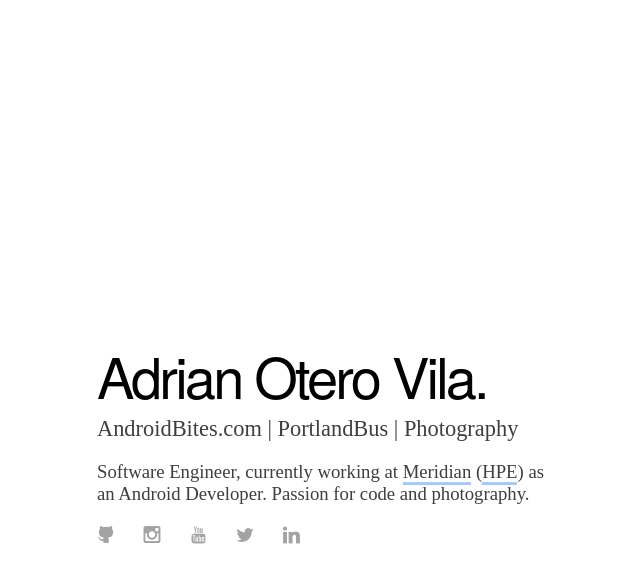
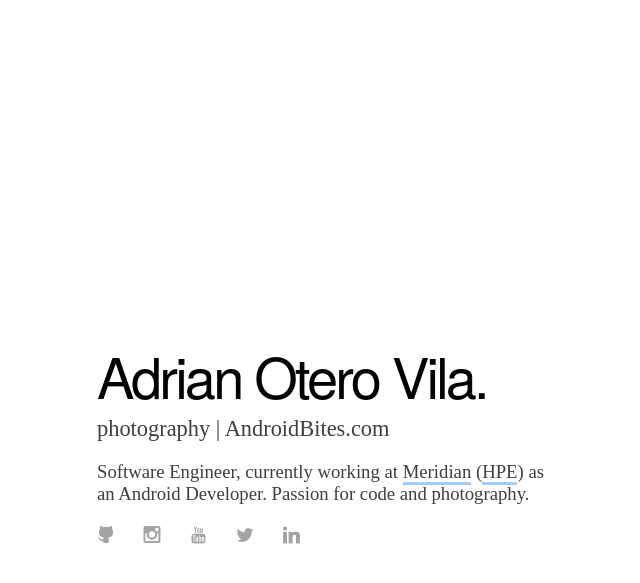
Before and after one commit to aows/aows.github.io, a Jekyll site: the page index.html, which Jekyll copies as it is, in a window 1280 px wide. Shown: the top 583 px of the page, without its empty margins (183-823 px from the left). Built offline with Jekyll 4.4.1, drawn with Linux system fonts in a browser that asks for light colours.

Commit message:
updated links

```diff
--- a/index.html
+++ b/index.html
@@ -34,7 +34,7 @@
 		<div id="landing">
 			<div id="main">
 				<h1>Adrian Otero Vila.</h1>
-				<h2><a href="http://androidbites.com">AndroidBites.com</a> | <a href="https://play.google.com/store/apps/details?id=ws.otero.adrian.portlandbus">PortlandBus</a> | <a href="http://aows.photos">Photography</a></h2>
+				<h2><a href="http://aows.co">photography</a> | <a href="http://androidbites.com">AndroidBites.com</a></h2>
 				<h3>Software Engineer, currently working at <a href="http://meridianapps.com">Meridian</a> (<a href="http://www.hpe.com">HPE</a>) as an Android Developer. Passion for code and photography.</h3>
 				<span class="social">
 					<a href="https://github.com/aows/" target=”_blank” data-ajax="false">Q</a>
```
